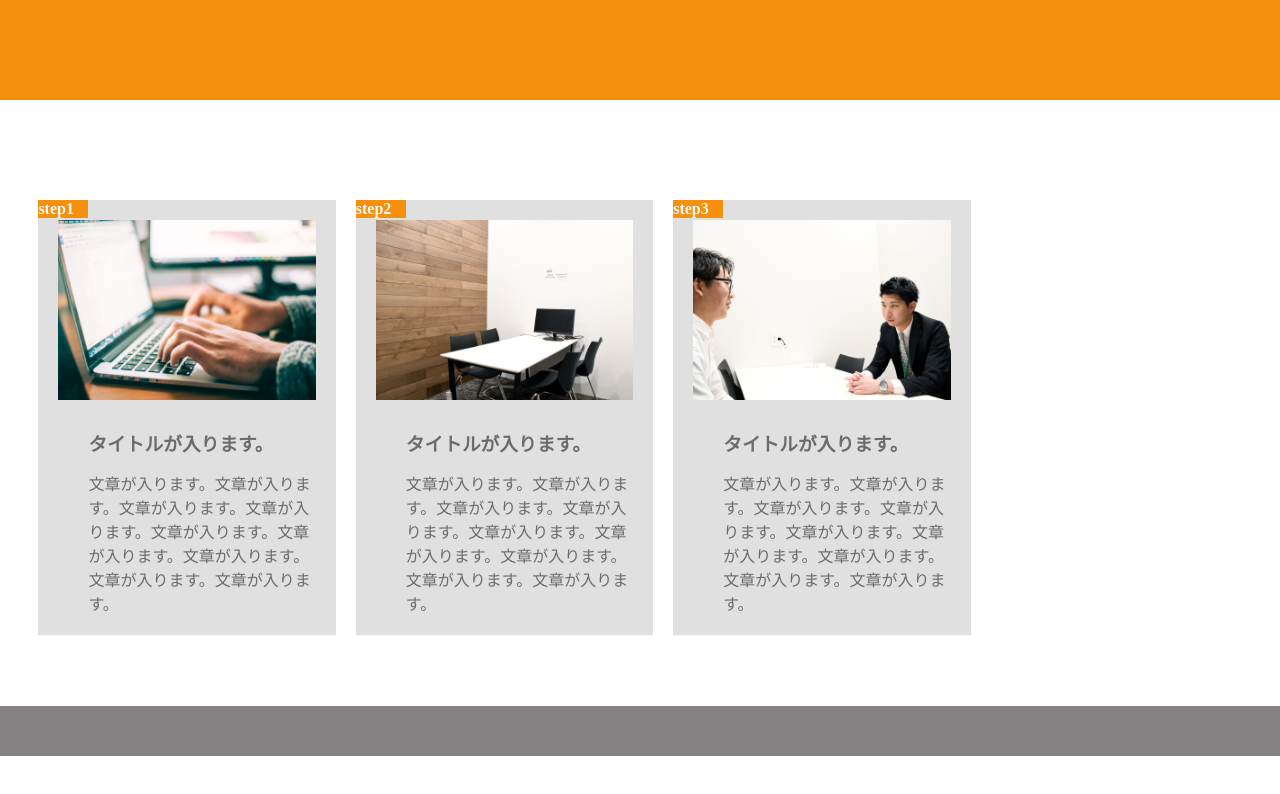
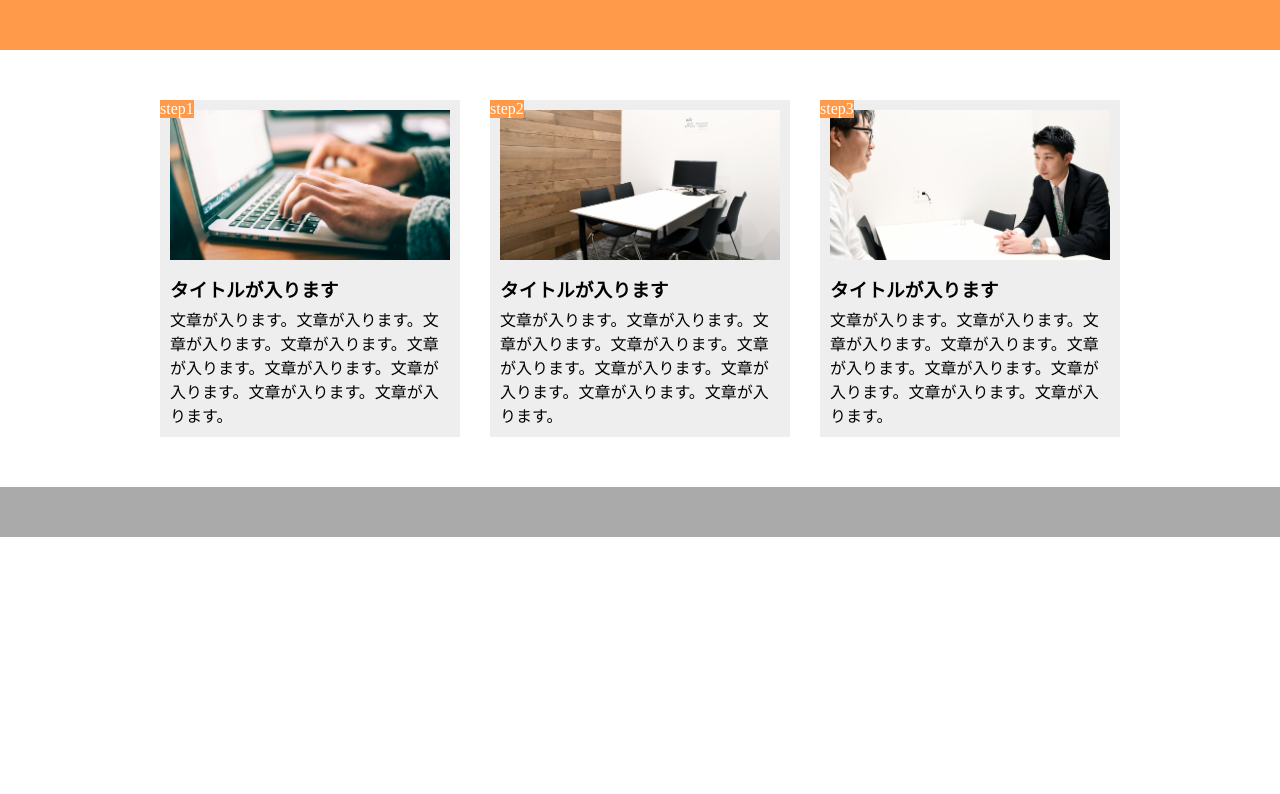
Before and after one commit to wddin0413/kadai-1, a plain HTML site: page index.html in a window 1280 px wide. Drawn offline with Linux system fonts and the light colour scheme.

Commit message:
re:finish

```diff
--- a/index.html
+++ b/index.html
@@ -3,74 +3,39 @@
   <head>
     <meta charset="UTF-8" />
     <meta name="viewport" content="width=device-width,initial-scale=1.0">
-    <!-- FontAwesomeの読み込み -->
-    <script src="https://kit.fontawesome.com/91175f9e03.js" crossorigin="anonymous"></script>
-    <!-- CSSファイルの読み込み -->
+    <title>9章演習</title>
     <link rel="stylesheet" href="style.css" />
-    <title>課題問題</title>
   </head>
+  <body>
+    <header></header>
+    <main>
+      <div class="step-box">
+        <div class="step-img1"></div>
+        <span class="step-num">step1</span>
+        <h3 class="title">タイトルが入ります</h3>
+        <p class="text">
+          文章が入ります。文章が入ります。文章が入ります。文章が入ります。文章が入ります。文章が入ります。文章が入ります。文章が入ります。文章が入ります。
+        </p>
+      </div>
 
-  <body>
-    <!-- header -->
-    <header>
-      <h1 class="heading">
-      </h1>
-    </header>
+      <div class="step-box">
+        <div class="step-img2"></div>
+        <span class="step-num">step2</span>
+        <h3 class="title">タイトルが入ります</h3>
+        <p class="text">
+          文章が入ります。文章が入ります。文章が入ります。文章が入ります。文章が入ります。文章が入ります。文章が入ります。文章が入ります。文章が入ります。
+        </p>
+      </div>
 
-    <!-- main用のdiv -->
-    <main>
-      <section class="blog">
-        <div class="blog-box">
-
-          <div class="blog-item">
-            <div class="blog-num">
-              <h4>step1</h4>
-            </div>
-            <img class="blog-image" src="img/flow01.png" />
-            <section class="blog-text">
-              <h3 class="blog-text-heading">
-                <a href="single.html">
-                  タイトルが入ります。
-                </a>
-              </h3>
-              <p class="blog-context">文章が入ります。文章が入ります。文章が入ります。文章が入ります。文章が入ります。文章が入ります。文章が入ります。文章が入ります。文章が入ります。</p>
-            </section>
-          </div>
-
-          <div class="blog-item">
-            <div class="blog-num">
-              <h4>step2</h4>
-            </div>
-            <img class="blog-image" src="img/flow02.png" />
-            <section class="blog-text">
-              <h3 class="blog-text-heading">
-                <a href="single.html">
-                  タイトルが入ります。
-                </a>
-              </h3>
-              <p class="blog-context">文章が入ります。文章が入ります。文章が入ります。文章が入ります。文章が入ります。文章が入ります。文章が入ります。文章が入ります。文章が入ります。</p>
-            </section>
-          </div>
-
-          <div class="blog-item">
-            <div class="blog-num">
-              <h4>step3</h4>
-            </div>
-            <img class="blog-image" src="img/flow03.png" />
-            <section class="blog-text">
-              <h3 class="blog-text-heading">
-                <a href="single.html">
-                  タイトルが入ります。
-                </a>
-              </h3>
-              <p class="blog-context">文章が入ります。文章が入ります。文章が入ります。文章が入ります。文章が入ります。文章が入ります。文章が入ります。文章が入ります。文章が入ります。</p>
-            </section>
-          </div>
-
+      <div class="step-box">
+        <div class="step-img3"></div>
+        <span class="step-num">step3</span>
+        <h3 class="title">タイトルが入ります</h3>
+        <p class="text">
+          文章が入ります。文章が入ります。文章が入ります。文章が入ります。文章が入ります。文章が入ります。文章が入ります。文章が入ります。文章が入ります。
+        </p>
+      </div>
     </main>
-
-    <!-- footer -->
-    <footer>
-    </footer>
+    <footer></footer>
   </body>
 </html>
--- a/style.css
+++ b/style.css
@@ -1,121 +1,97 @@
-/* ブラウザがそれぞれ持っているCSSをリセットするための記述 */
 * {
-    margin: 0;
-    padding: 0;
-    box-sizing: border-box;
-    color: #6c6b6b;
-  }
+  box-sizing: border-box;
+  margin: 0;
+  padding: 0;
+}
 
-  a {
-    text-decoration: none;
-  }
+header {
+  height: 50px;
+  background-color: #ff9a4b;
+}
 
+main {
+  width: 960px;
+  margin: 50px auto;
+  display: flex;
+}
+
+.step-box {
+  width: 300px;
+  margin-right: 30px;
+  padding: 10px;
+  position: relative;
+  background-color: #eee;
+}
+
+.step-box:last-child {
+  margin-right: 0;
+}
+
+.step-img1 {
+  height: 150px;
+  background-image: url(img/flow01.png);
+  background-position: bottom;
+  background-size: cover;
+}
+
+.step-img2 {
+  height: 150px;
+  background-image: url(img/flow02.png);
+  background-position: bottom;
+  background-size: cover;
+}
+
+.step-img3 {
+  height: 150px;
+  background-image: url(img/flow03.png);
+  background-position: bottom;
+  background-size: cover;
+}
+
+.step-num {
+  position: absolute;
+  top: 0;
+  left: 0;
+  background-color: #ff9a4b;
+  color: #fff;
+}
+
+.title {
+  margin: 15px 0 5px;
+}
+
+footer {
+  height: 50px;
+  background-color: #aaa;
+}
+
+@media screen and (max-width: 768px) {
   header {
     width: 100%;
-    padding: 50px 0;
-    background-color: #f5900c;
-    margin: 0 auto;
-    text-align: center;
-    position: relative;
+    margin-bottom: 50px;
   }
 
   main {
     width: 100%;
+    margin: 50px auto;
+    display: block;
     margin: 0 auto; /* 要素の中央揃え */
-    padding: 50px 0;
   }
 
-  .blog {
-    width: 30%;
+  .step-box {
+    width: 90%;
+    padding-left: 2%;
+    padding-right: 2%;
+    margin-top: 20px;
+    margin-left: 5%;
   }
 
-  .blog-heading {
-    border-bottom: 8px solid #f7f7f7;
-    text-align: center;
-    line-height: 0.6;
-  }
-
-  .blog-box {
-    padding-top: 50px;
-    margin: 0 auto; /* 要素の中央揃え */
-    margin-left: 10%;
-    display: flex;
-  }
-
-  .blog-item {
-    position: relative;
-    padding: 20px;
-    margin-bottom: 20px;
-    margin-right: 20px;
-    border-bottom: 1px solid #f7f7f7;
-    background-color: #e0e0e0;
-  }
-
-  .blog-image {
-    background-image: cover;
-    height: 180px;
-  }
-
-  .blog-text {
-    padding: 25px 0 0 30px;
-  }
-
-  .blog-text-heading {
-    padding-bottom: 15px;
-  }
-
-  .blog-num {
-    position: absolute;
-    width: 50px;
-    top: 0px;
-    left: 0px;
-    background-color: #f5900c;
-  }
-
-  h4{
-    color: #f7f7f7;
+  .text {
+    width: 100%;
+    padding-top: 5px;
   }
 
   footer {
-    width: 100%;
-    height: 50px;
-    background-color: #848282;
+    margin-top: 50px;
   }
-
-  /* タブレット縦置きサイズ（768px）以下の際に適用される設定 */
-  @media screen and (max-width: 768px) {
-    header {
-      width: 100%;
-    }
-
-    main {
-      width: 100%;
-    }
-
-    .blog {
-      width: 100%;
-      margin: 0;
-    }
-
-    .blog-box {
-      width: 90%;
-      padding-left: 2%;
-      padding-right: 2%;
-      display: block;
-      margin: 0 auto; /* 要素の中央揃え */
-    }
-
-    .blog-item {
-      margin-left: 0%;
-    }
-
-    .blog-image {
-      width: 100%;
-      height: 150px;
-    }
-
-    .blog-text {
-      width: 100%;
-      padding-top: 5px;
-    }
-  }
+}
```
